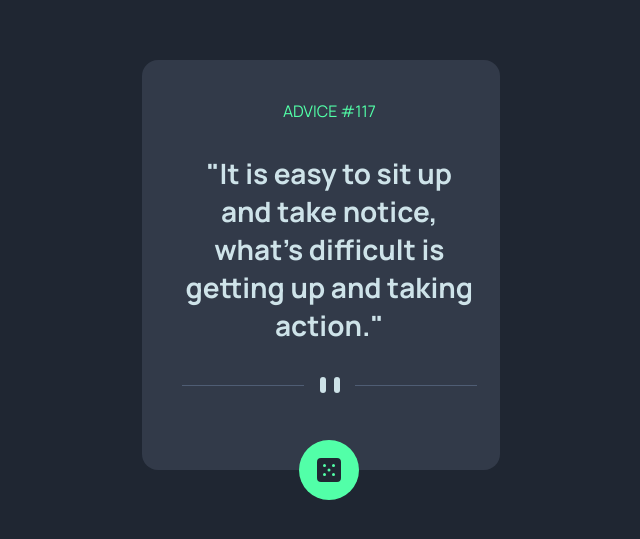
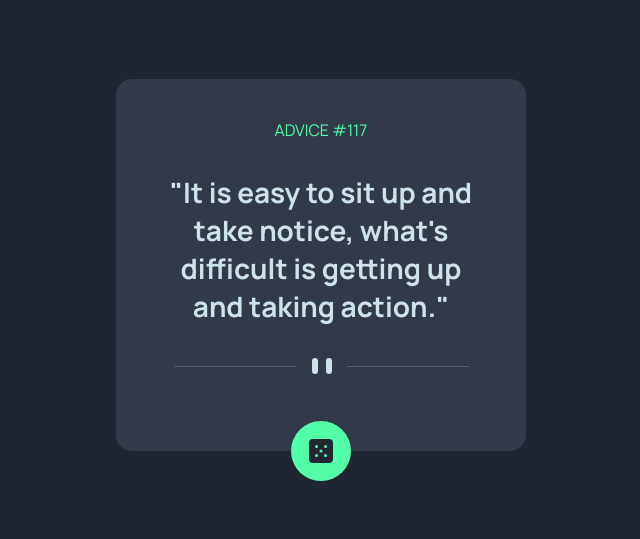
Before and after one commit to hsihak/Advice-Generator-App, a plain HTML site: page index.html in a window 1280 px wide. Shown: the part 135-674 px from the top of the page, without its empty margins (319-959 px from the left). Drawn offline with Linux system fonts and the light colour scheme.

Commit message:
Fixed issue with Media query

```diff
--- a/scss/styles.scss
+++ b/scss/styles.scss
@@ -55,7 +55,12 @@ main {
 
   // Media Query
   @include media-query(medium) {
-    max-width: 28vw;
+    max-width: 40vw;
+    padding: 20px;
+  }
+
+  @include media-query(large) {
+    max-width: 32vw;
     padding: 20px;
   }
 }
```
Also changed, not shown: dist/css/styles.css, 1 other file.
